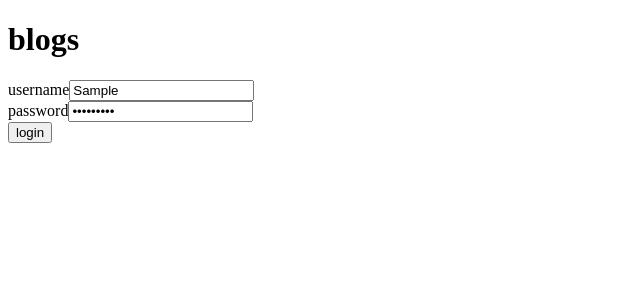
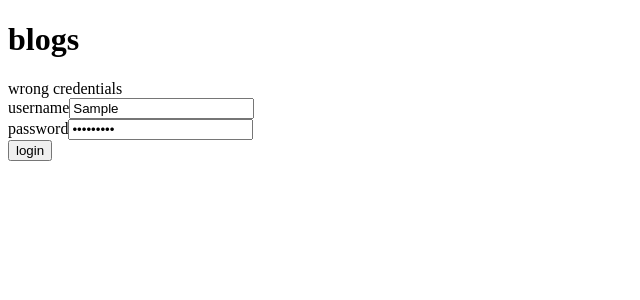
Before and after one commit to yunx2/blogList-frontend, a React (Create React App) app: page / in a window 1280 px wide. Both pictures are taken after typing "Sample", "Sample123" into the empty fields and a click on the button "login". Shown: the top 300 px of the page, without its empty margins (0-640 px from the left). Built offline with nearby package versions, Linux system fonts and the light colour scheme; no server answers.

Commit message:
notifications are displayed again...i really don't know why

```diff
--- a/src/components/Notification.js
+++ b/src/components/Notification.js
@@ -7,7 +7,7 @@ const Notification = () => {
   if (message) {
     return (
       <div className="error">
-        {message.title}
+        {message}
       </div>
     )
   }
```
